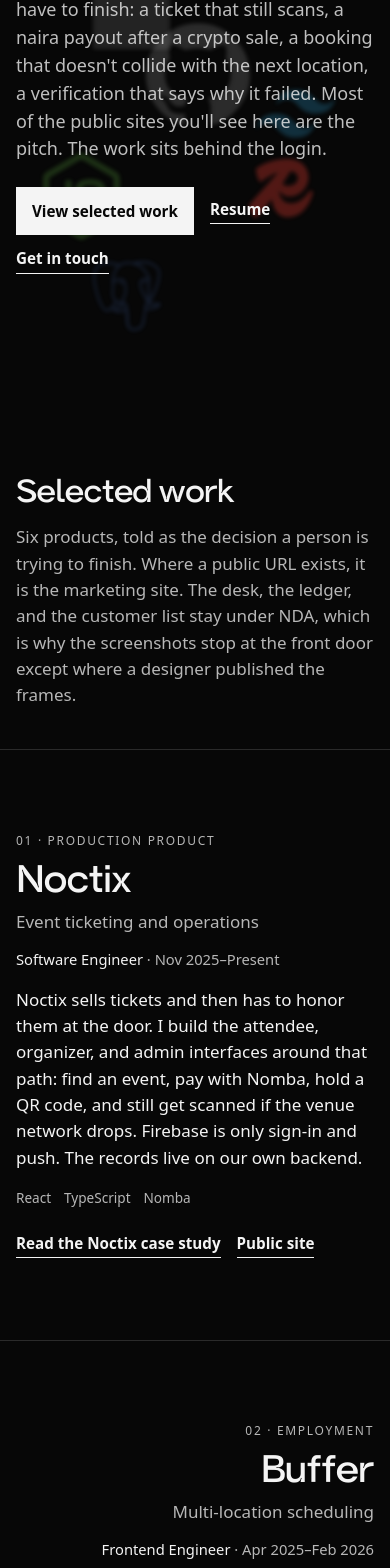
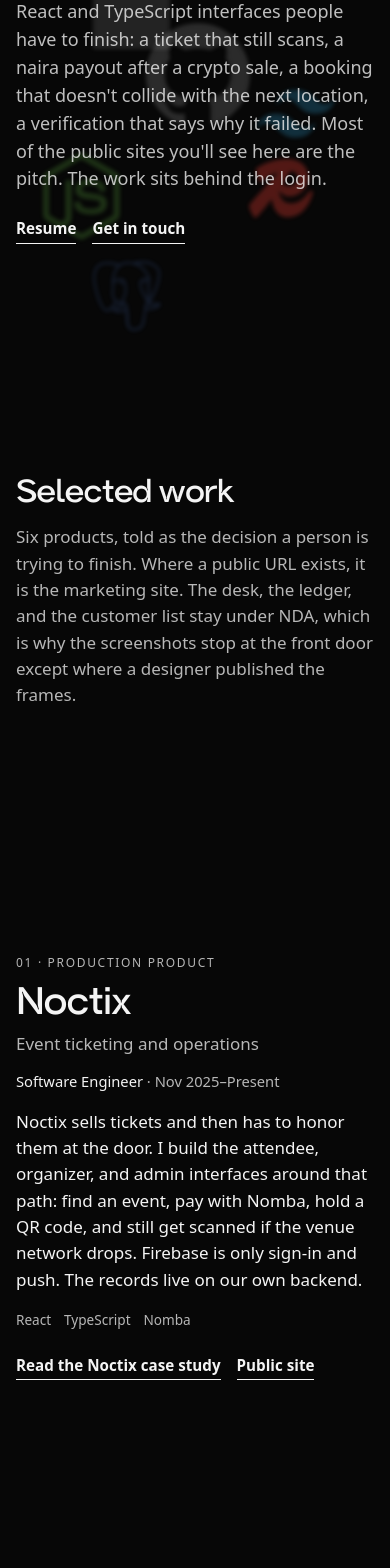
Before and after one commit to loppam/loppam.github.io, a React (Vite) app: page / in a window 390 px wide. Shown: the part 422-1990 px from the top of the page. Built offline with nearby package versions, Linux system fonts and the light colour scheme; grey boxes are pictures that could not be loaded; the HTML template or start-up script is replaced by a standard one.

Commit message:
Enable smooth navigation and mobile work transitions

```diff
--- a/src/index.css
+++ b/src/index.css
@@ -134,6 +134,7 @@
 
   html {
     background: #070707;
+    scroll-behavior: smooth;
   }
 
   body {
@@ -875,9 +876,8 @@
   line-height: 0.95;
 }
 
-@media (min-width: 800px) {
 .work-pin.is-pinned {
-    height: 100dvh;
+  height: 100svh;
   margin-top: 0;
   overflow: hidden;
 }
@@ -888,6 +888,34 @@
   min-height: 0;
   border-top: 0;
   padding-top: calc(var(--header) + 1.5rem);
+}
+
+@media (min-width: 800px) {
+  .work-pin.is-pinned {
+    height: 100dvh;
+  }
+}
+
+@media (max-width: 799px) {
+  .work-pin.is-pinned .work-panel {
+    padding-bottom: 1rem;
+  }
+
+  .work-pin.is-pinned .work-panel > .shell {
+    max-height: 100%;
+    overflow-y: auto;
+  }
+
+  .work-panel.align-end .work-panel-inner {
+    width: 100%;
+    margin-left: 0;
+    text-align: left;
+    transform-origin: left center;
+  }
+
+  .work-panel.align-end .tags,
+  .work-panel.align-end .case-actions {
+    justify-content: flex-start;
   }
 }
 
@@ -1077,6 +1105,12 @@
   }
 }
 
+@media (max-width: 767px) {
+  .hero-work-link {
+    display: none;
+  }
+}
+
 @media (min-width: 1100px) {
   .section {
     padding: 5rem 0;
--- a/src/pages/Home.tsx
+++ b/src/pages/Home.tsx
@@ -37,6 +37,7 @@
         {
           reduce: "(prefers-reduced-motion: reduce)",
           desktop: "(min-width: 800px)",
+          mobile: "(max-width: 799px)",
         },
         (context) => {
           const reduce = Boolean(context.conditions?.reduce);
@@ -74,12 +75,14 @@
           });
 
           const pin = page.current?.querySelector(".work-pin");
-          if (desktop && panels.length > 1 && pin) {
+          if (panels.length > 1 && pin) {
             pin.classList.add("is-pinned");
             gsap.set(pieces, { scale: 1, autoAlpha: 1 });
             gsap.set(panels, { autoAlpha: (index) => (index === 0 ? 1 : 0) });
             gsap.set(pieces[0], { scale: 1 });
-            pieces.slice(1).forEach((piece) => gsap.set(piece, { scale: 1.35 }));
+            pieces.slice(1).forEach((piece) =>
+              gsap.set(piece, { scale: desktop ? 1.35 : 1.08 })
+            );
 
             const sequence = gsap.timeline({
               defaults: { ease: "none" },
@@ -107,7 +110,7 @@
                 )
                 .fromTo(
                   pieces[index],
-                  { scale: 1.28 },
+                  { scale: desktop ? 1.28 : 1.06 },
                   { scale: 1, duration: 0.55 },
                   index + 0.3
                 );
@@ -155,7 +158,7 @@
             sits behind the login.
           </p>
           <div className="hero-actions reveal">
-            <a className="button-solid" href="#work">
+            <a className="button-solid hero-work-link" href="#work">
               View selected work
             </a>
             <a className="text-link" href={person.resume}>
```
Lines whose indentation alone changed are shown as unchanged.
